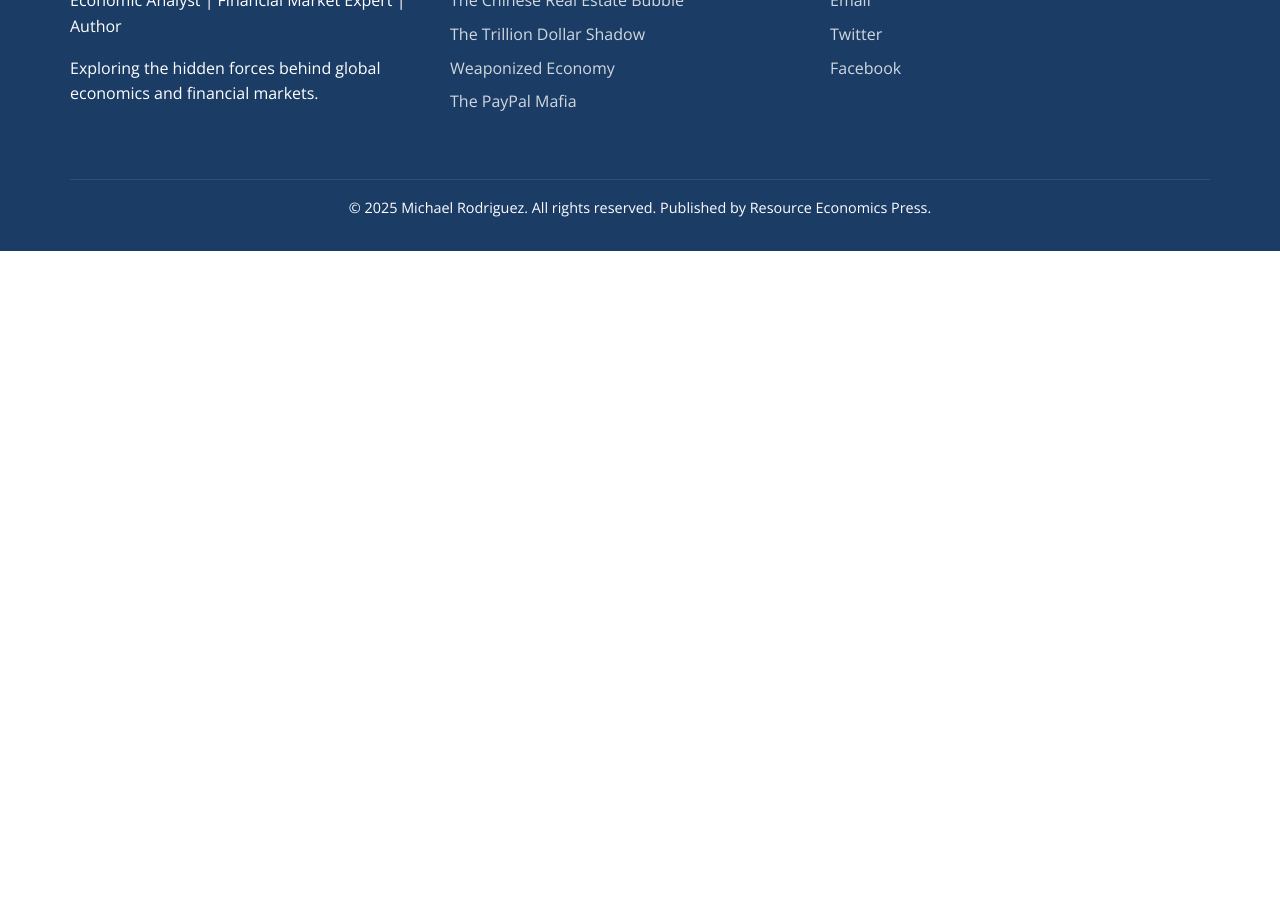
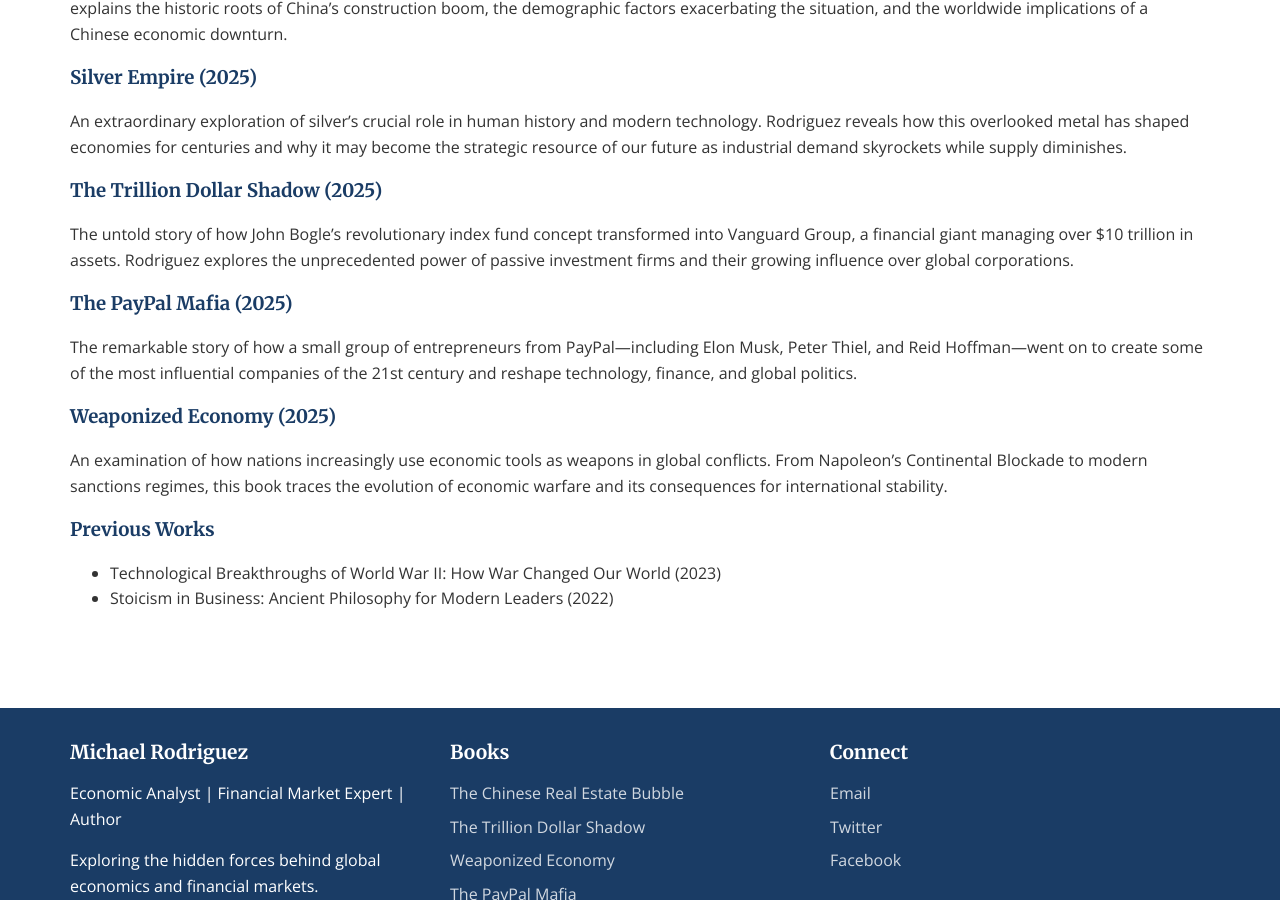
Before and after one commit to Zews123/michael-rodriguez-books, a Jekyll site: the page built from books/index.md, in a window 1280 px wide and 900 px high, scrolled down 3930 px. Built offline with Jekyll 4.4.1, drawn with Linux system fonts in a browser that asks for light colours; before the commit the page ends 4181 px from its top, so only the background shows below that; some of the changed text lies outside the part shown.

Commit message:
Update index.md

```diff
--- a/books/index.md
+++ b/books/index.md
@@ -74,6 +74,15 @@
   </div>
 
   <div class="book-card">
+    <img src="{{ site.baseurl }}/assets/images/Weaponized_Economy.webp" alt="Weaponized Economy Book Cover" style="width: 100%; height: auto; max-height: 400px; object-fit: contain;">
+    <div class="book-card-content">
+      <h3>Weaponized Economy</h3>
+      <p>Explore the fascinating history of economic warfare from Napoleon to modern US-China tensions and how nations weaponize trade.</p>
+      <a href="{{ site.baseurl }}/books/weaponized-economy" class="btn">Read More</a>
+    </div>
+  </div>
+
+  <div class="book-card">
     <img src="{{ site.baseurl }}/assets/images/Silver-Empire-The-Forgotten-Metal.webp" alt="Silver Empire Book Cover" style="width: 100%; height: auto; max-height: 400px; object-fit: contain;">
     <div class="book-card-content">
       <h3>Silver Empire</h3>
@@ -123,6 +132,9 @@
 ### The PayPal Mafia (2025)
 The remarkable story of how a small group of entrepreneurs from PayPal—including Elon Musk, Peter Thiel, and Reid Hoffman—went on to create some of the most influential companies of the 21st century and reshape technology, finance, and global politics.
 
+### Weaponized Economy (2025)
+An examination of how nations increasingly use economic tools as weapons in global conflicts. From Napoleon's Continental Blockade to modern sanctions regimes, this book traces the evolution of economic warfare and its consequences for international stability.
+
 ### Previous Works
 - Technological Breakthroughs of World War II: How War Changed Our World (2023)
 - Stoicism in Business: Ancient Philosophy for Modern Leaders (2022)
```
